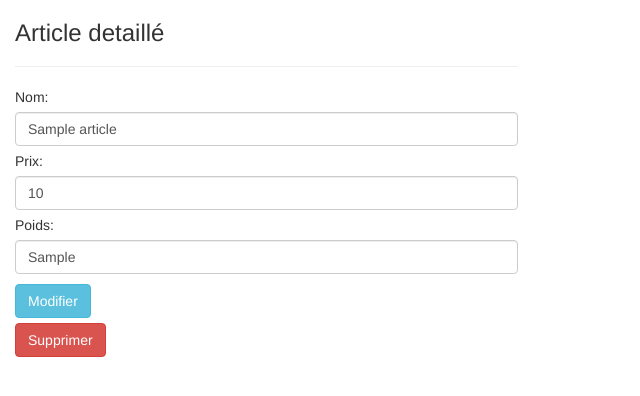
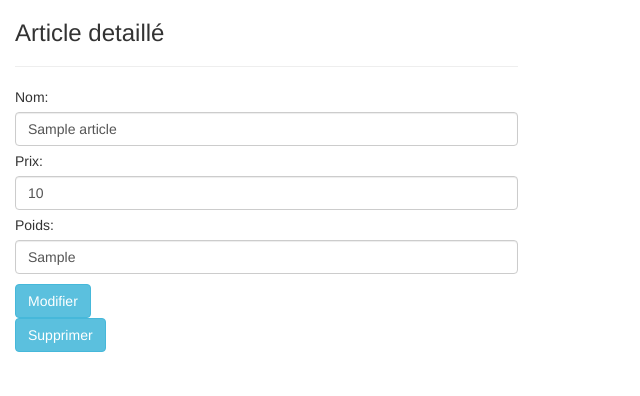
Before and after one commit to quentinAgosta/Atelier_Professionnel, a PHP site: page /index.php?controller=articles&action=detail&id=1 in a window 1280 px wide. Shown: the top 396 px of the page, without its empty margins (0-640 px from the left). Run offline with PHP 8.4, Linux system fonts and the light colour scheme; tables that the repository leaves empty or names only in its code hold one stand-in row (values such as "Sample post"); some libraries are stand-ins or nearby versions.

Commit message:
Detail supprimer

```diff
--- a/MVC/Views/detailView.php
+++ b/MVC/Views/detailView.php
@@ -28,9 +28,9 @@
             Poids: <input type="text" name="poids" value="<?php echo $data["article"]->art_poids ?>" class="form-control" />
             <input type="submit" value="Modifier" class="btn btn-info"/>
         </form>
-        <form action="index.php?controller=articles&action=delete" method="post">
-            <input type="hidden" id="idDel" name="idDel" value="<?php echo $data["article"]->art_id ?>" />
-            <input type="submit" value="Supprimer" class="btn btn-danger"/>
+        <form method="POST" action="index.php?controller=articles&action=supprimer" style="display:inline;">
+            <input type="hidden" name="id" value="<?php echo $data["article"]->art_id; ?>" />
+            <button type="submit"class="btn btn-info"> Supprimer </button>
         </form>
     </div>
 </body>
```
